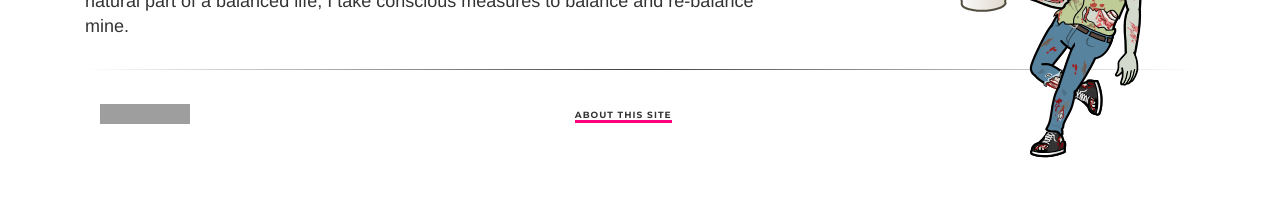
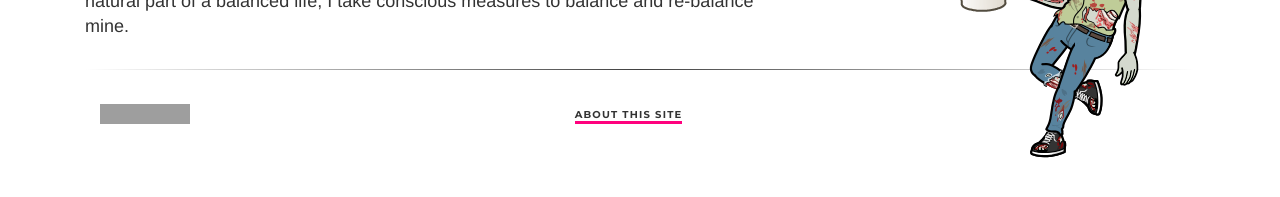
Before and after one commit to ariesti/ariesti.github.io, a Jekyll site: the page built from index.html, in a window 1280 px wide. Shown: the part 273-470 px from the top of the page. Built offline with Jekyll 4.4.1, drawn with Linux system fonts in a browser that asks for light colours; grey boxes are pictures that could not be loaded.

Commit message:
Update main.css

```diff
--- a/css/main.css
+++ b/css/main.css
@@ -166,7 +166,7 @@
 	letter-spacing: .12em;
 	text-transform: uppercase;
 	font-weight: 100;
-	font-size: 9px;
+	font-size: 10px;
 	text-align: center;
 }
 
```
